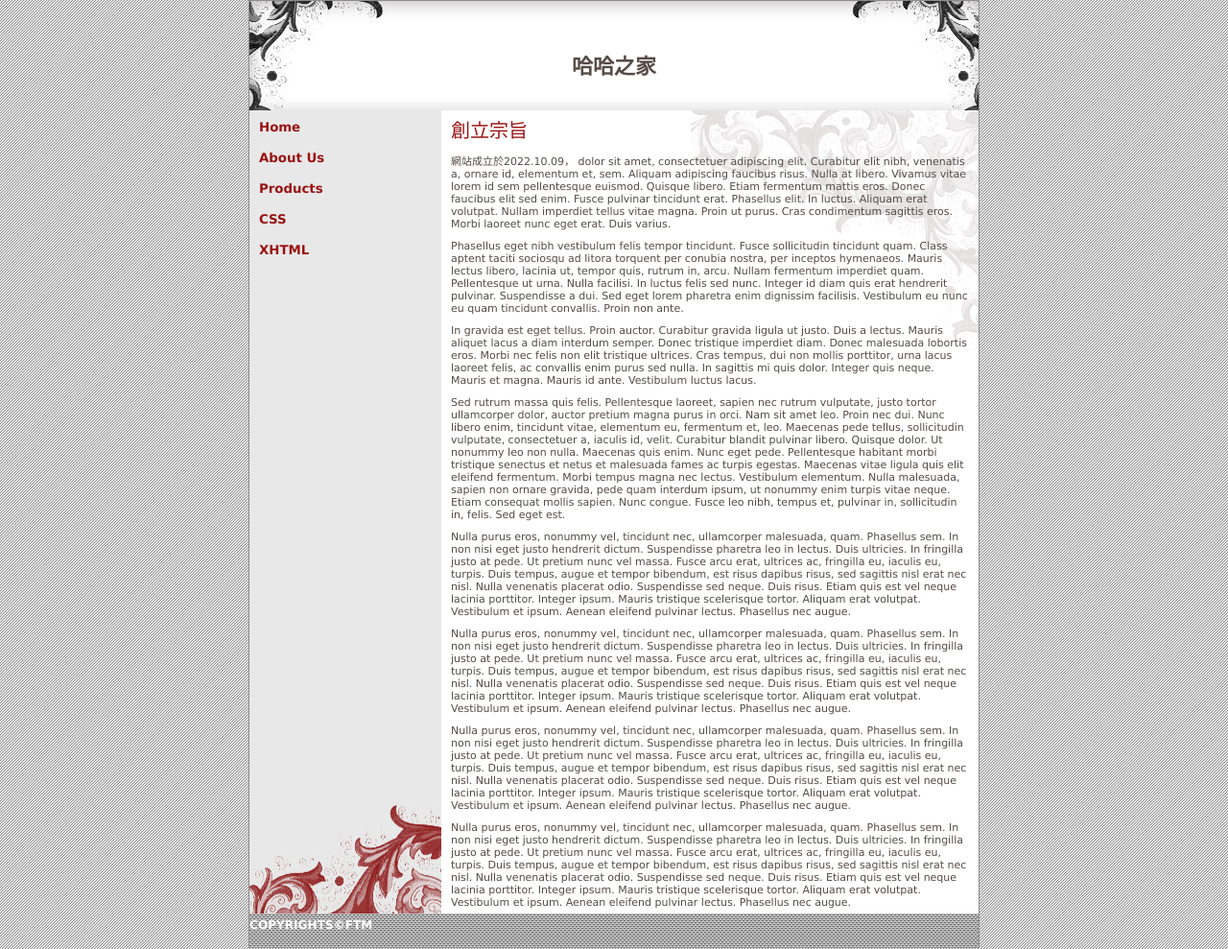
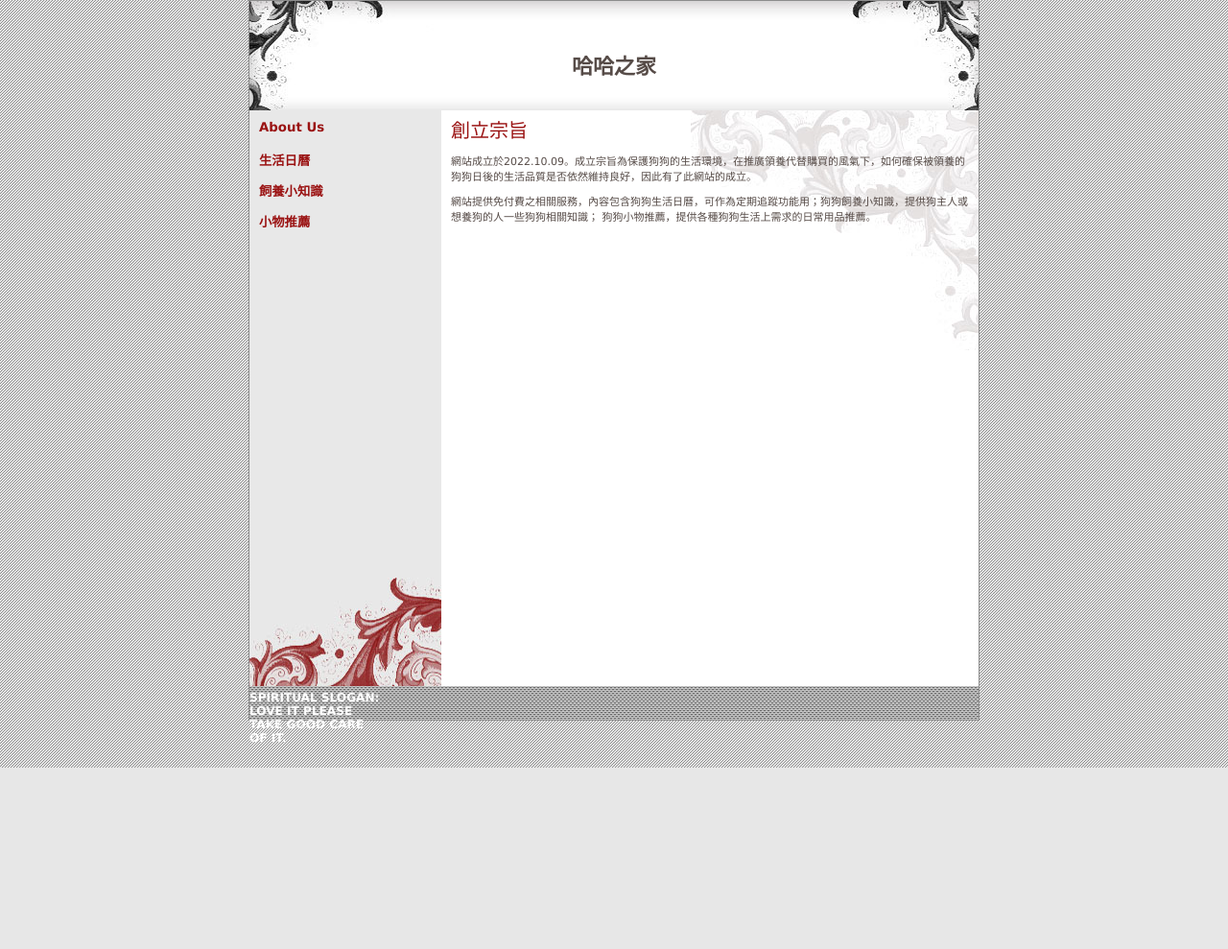
Before and after one commit to Norah7777/Norsweb.github.io, a plain HTML site: page index.html in a window 1280 px wide. Shown: the whole page at 96% size. After the commit the page ends 800 px from the top, so only its background shows below. Drawn offline with Linux system fonts and the light colour scheme; files whose address does not match are found by name.

Commit message:
Update index.html

```diff
--- a/index.html
+++ b/index.html
@@ -21,44 +21,28 @@
  			<div id="left">
   <div class="verticalmenu">
    <ul>
-     <li><a href="#">Home</a></li>
      <li><a href="#">About Us</a></li>
-     <li><a href="#">Products</a></li>
-     <li><a href="http://jigsaw.w3.org/css-validator/check/referer">CSS</a></li>
-     <li><a href="http://validator.w3.org/check?uri=referer">XHTML</a></li>
+     <li><a href="#">生活日曆</a></li>
+     <li><a href="#">飼養小知識</a></li>
+     <li><a href="#">小物推薦</a></li>
    </ul>
  </div>
 
    		</div>
    		<div id="content"><h2>創立宗旨</h2>
-<p>網站成立於2022.10.09， dolor sit amet, consectetuer adipiscing elit. Curabitur elit nibh, venenatis a, ornare id, elementum et, sem. Aliquam adipiscing faucibus risus. Nulla at libero. Vivamus vitae lorem id sem pellentesque euismod. Quisque libero. Etiam fermentum mattis eros. Donec faucibus elit sed enim. Fusce pulvinar tincidunt erat. Phasellus elit. In luctus. Aliquam erat volutpat. Nullam imperdiet tellus vitae magna. Proin ut purus. Cras condimentum sagittis eros. Morbi laoreet nunc eget erat. Duis varius.
+<p>網站成立於2022.10.09。成立宗旨為保護狗狗的生活環境，在推廣領養代替購買的風氣下，如何確保被領養的狗狗日後的生活品質是否依然維持良好，因此有了此網站的成立。
 </p>
 
 <p>
-Phasellus eget nibh vestibulum felis tempor tincidunt. Fusce sollicitudin tincidunt quam. Class aptent taciti sociosqu ad litora torquent per conubia nostra, per inceptos hymenaeos. Mauris lectus libero, lacinia ut, tempor quis, rutrum in, arcu. Nullam fermentum imperdiet quam. Pellentesque ut urna. Nulla facilisi. In luctus felis sed nunc. Integer id diam quis erat hendrerit pulvinar. Suspendisse a dui. Sed eget lorem pharetra enim dignissim facilisis. Vestibulum eu nunc eu quam tincidunt convallis. Proin non ante.
+網站提供免付費之相關服務，內容包含狗狗生活日曆，可作為定期追蹤功能用；狗狗飼養小知識，提供狗主人或想養狗的人一些狗狗相關知識；
+狗狗小物推薦，提供各種狗狗生活上需求的日常用品推薦。
 </p><p>
-In gravida est eget tellus. Proin auctor. Curabitur gravida ligula ut justo. Duis a lectus. Mauris aliquet lacus a diam interdum semper. Donec tristique imperdiet diam. Donec malesuada lobortis eros. Morbi nec felis non elit tristique ultrices. Cras tempus, dui non mollis porttitor, urna lacus laoreet felis, ac convallis enim purus sed nulla. In sagittis mi quis dolor. Integer quis neque. Mauris et magna. Mauris id ante. Vestibulum luctus lacus.
-</p>
-<p>
-Sed rutrum massa quis felis. Pellentesque laoreet, sapien nec rutrum vulputate, justo tortor ullamcorper dolor, auctor pretium magna purus in orci. Nam sit amet leo. Proin nec dui. Nunc libero enim, tincidunt vitae, elementum eu, fermentum et, leo. Maecenas pede tellus, sollicitudin vulputate, consectetuer a, iaculis id, velit. Curabitur blandit pulvinar libero. Quisque dolor. Ut nonummy leo non nulla. Maecenas quis enim. Nunc eget pede. Pellentesque habitant morbi tristique senectus et netus et malesuada fames ac turpis egestas. Maecenas vitae ligula quis elit eleifend fermentum. Morbi tempus magna nec lectus. Vestibulum elementum. Nulla malesuada, sapien non ornare gravida, pede quam interdum ipsum, ut nonummy enim turpis vitae neque. Etiam consequat mollis sapien. Nunc congue. Fusce leo nibh, tempus et, pulvinar in, sollicitudin in, felis. Sed eget est.
-</p>
-<p>
-Nulla purus eros, nonummy vel, tincidunt nec, ullamcorper malesuada, quam. Phasellus sem. In non nisi eget justo hendrerit dictum. Suspendisse pharetra leo in lectus. Duis ultricies. In fringilla justo at pede. Ut pretium nunc vel massa. Fusce arcu erat, ultrices ac, fringilla eu, iaculis eu, turpis. Duis tempus, augue et tempor bibendum, est risus dapibus risus, sed sagittis nisl erat nec nisl. Nulla venenatis placerat odio. Suspendisse sed neque. Duis risus. Etiam quis est vel neque lacinia porttitor. Integer ipsum. Mauris tristique scelerisque tortor. Aliquam erat volutpat. Vestibulum et ipsum. Aenean eleifend pulvinar lectus. Phasellus nec augue.
-</p>
-<p>
-Nulla purus eros, nonummy vel, tincidunt nec, ullamcorper malesuada, quam. Phasellus sem. In non nisi eget justo hendrerit dictum. Suspendisse pharetra leo in lectus. Duis ultricies. In fringilla justo at pede. Ut pretium nunc vel massa. Fusce arcu erat, ultrices ac, fringilla eu, iaculis eu, turpis. Duis tempus, augue et tempor bibendum, est risus dapibus risus, sed sagittis nisl erat nec nisl. Nulla venenatis placerat odio. Suspendisse sed neque. Duis risus. Etiam quis est vel neque lacinia porttitor. Integer ipsum. Mauris tristique scelerisque tortor. Aliquam erat volutpat. Vestibulum et ipsum. Aenean eleifend pulvinar lectus. Phasellus nec augue.
-</p>
-<p>
-Nulla purus eros, nonummy vel, tincidunt nec, ullamcorper malesuada, quam. Phasellus sem. In non nisi eget justo hendrerit dictum. Suspendisse pharetra leo in lectus. Duis ultricies. In fringilla justo at pede. Ut pretium nunc vel massa. Fusce arcu erat, ultrices ac, fringilla eu, iaculis eu, turpis. Duis tempus, augue et tempor bibendum, est risus dapibus risus, sed sagittis nisl erat nec nisl. Nulla venenatis placerat odio. Suspendisse sed neque. Duis risus. Etiam quis est vel neque lacinia porttitor. Integer ipsum. Mauris tristique scelerisque tortor. Aliquam erat volutpat. Vestibulum et ipsum. Aenean eleifend pulvinar lectus. Phasellus nec augue.
-</p>
-<p>
-Nulla purus eros, nonummy vel, tincidunt nec, ullamcorper malesuada, quam. Phasellus sem. In non nisi eget justo hendrerit dictum. Suspendisse pharetra leo in lectus. Duis ultricies. In fringilla justo at pede. Ut pretium nunc vel massa. Fusce arcu erat, ultrices ac, fringilla eu, iaculis eu, turpis. Duis tempus, augue et tempor bibendum, est risus dapibus risus, sed sagittis nisl erat nec nisl. Nulla venenatis placerat odio. Suspendisse sed neque. Duis risus. Etiam quis est vel neque lacinia porttitor. Integer ipsum. Mauris tristique scelerisque tortor. Aliquam erat volutpat. Vestibulum et ipsum. Aenean eleifend pulvinar lectus. Phasellus nec augue.
-</p>
 
 
 		</div><!-- end content -->
 		</div><!-- end inner -->
 	</div><!-- end outer -->
- 	<div id="footer"><h1><a href="http://freethoughts.ftmblog.com">copyrights&copy;FTM</a></h1></div>
+ 	<div id="footer"><h1><a href="http://freethoughts.ftmblog.com">Spiritual slogan:
+Love it please take good care of it.</a></h1></div>
 </div><!-- end container -->
 </body></html>
```
